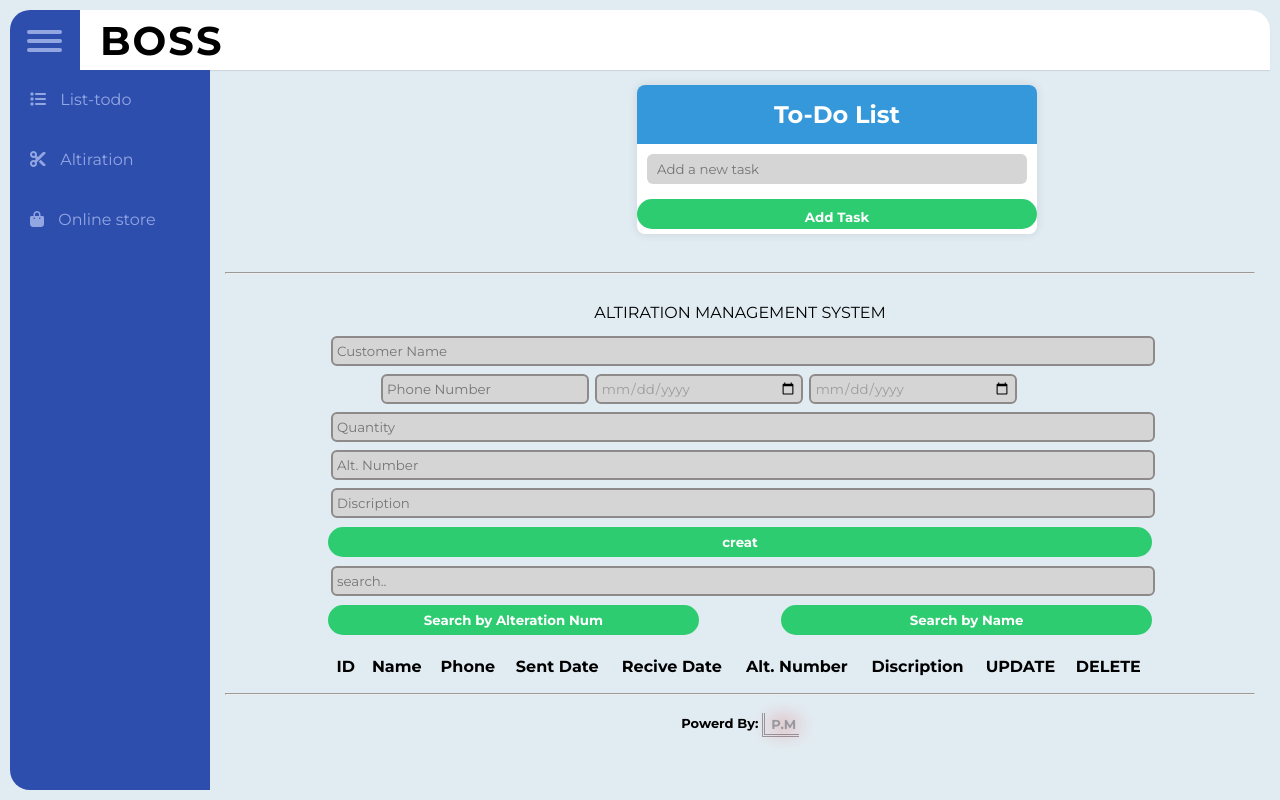
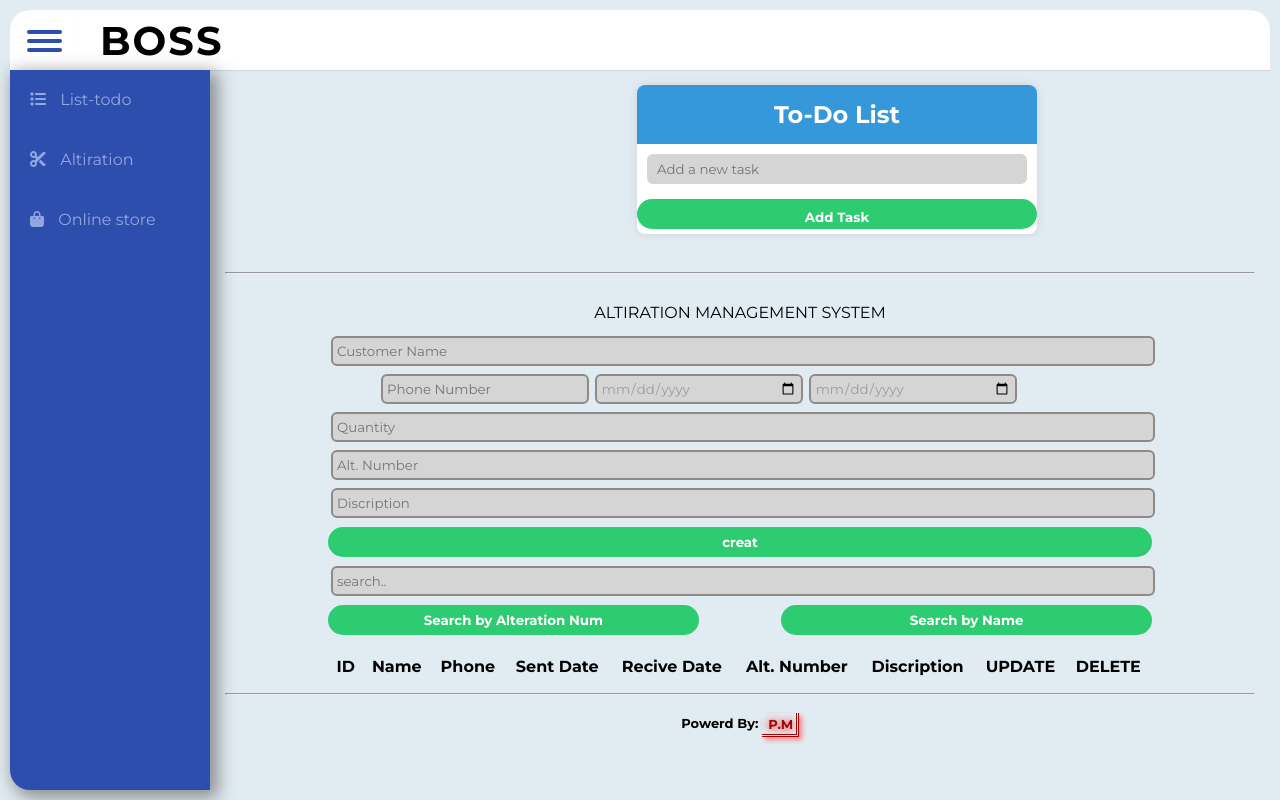
Before and after one commit to pedrosMazloumain/BOSS, a plain HTML site: page index.html in a window 1280 px wide. Drawn offline with nearby package versions, Linux system fonts and the light colour scheme.

Commit message:
Update styles.css

```diff
--- a/styles.css
+++ b/styles.css
@@ -26,7 +26,7 @@ body{
 .wrapper .top_navbar .hamburger{
   width: 70px;
   height: 100%;
-  background: #2e4ead;
+  background: #ffffff;
   padding: 15px 17px;
   border-top-left-radius: 20px;
   cursor: pointer;
@@ -35,7 +35,7 @@ body{
 .wrapper .top_navbar .hamburger div{
   width: 35px;
   height: 4px;
-  background: #92a6e2;
+  background: #2e4ead;
   margin: 5px 0;
   border-radius: 5px;
 }
@@ -93,6 +93,8 @@ body{
   height: calc(100% - 80px);
   border-bottom-left-radius: 20px;
   transition: all 0.3s ease;
+  box-shadow: 5px 5px 17px 3px #3c3b3b87;
+
 }
 
 .wrapper .sidebar ul li a{
@@ -377,12 +379,14 @@ td,th{
 }
 
 .power a strong{
-    padding: 2.5px;
-    color: rgb(151 153 159);
-    text-shadow: 0px 1px 20px rgb(227 17 17);
-    border-bottom: double;
-    border-left: double;
+  padding: 2.5px;
+  color: rgb(163 4 4);
+  text-shadow: 0px 1px 8px rgb(255 0 0);
+  border-bottom: double;
+  border-right: double;
+  box-shadow: 3px 3px 5px 0px #ff00006b;
 }
+
 
 .power a strong img{
   width: 35px;
```
